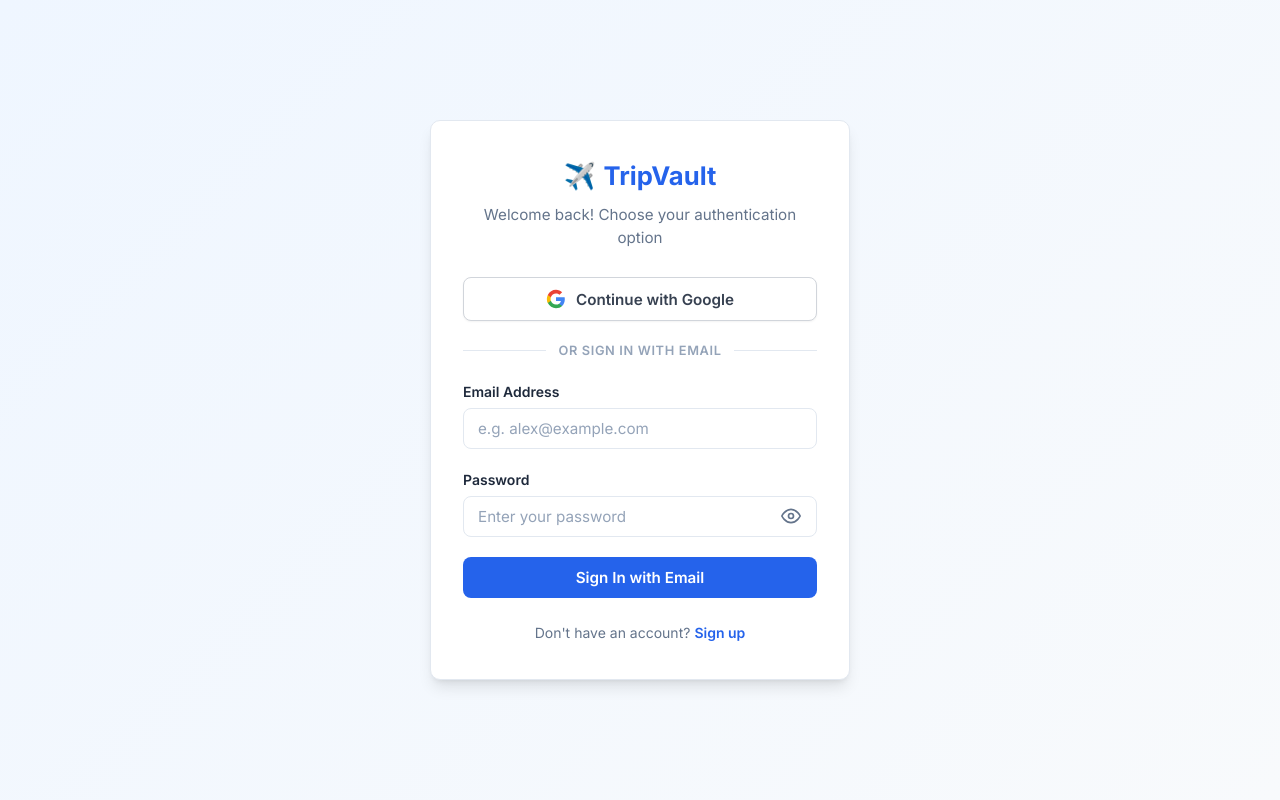
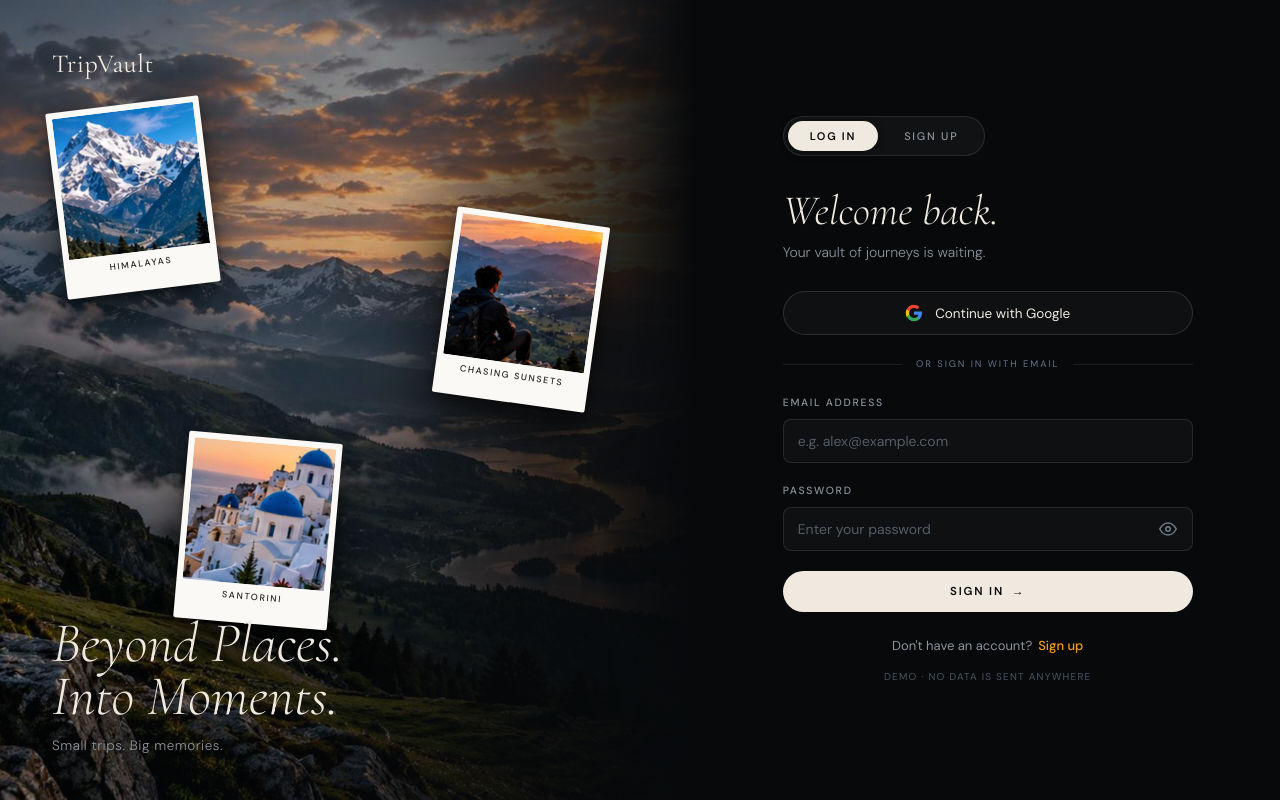
Before and after one commit to krish6587/tripvault, a React (Vite) app in the folder client/: page /login in a window 1280 px wide. Built offline with nearby package versions, Linux system fonts and the light colour scheme; no server answers.

Commit message:
refactor(login): implement luxury split-screen Login page with scenic polaroid preview

```diff
--- a/client/src/pages/Login.jsx
+++ b/client/src/pages/Login.jsx
@@ -1,9 +1,16 @@
 import React, { useState, useEffect } from 'react';
 import { Link, useNavigate } from 'react-router-dom';
+import { toast } from 'react-toastify';
 import api from '../api';
+import './Auth.css';
+
+import hero from '../assets/landing/hero.jpg';
+import p00 from '../assets/landing/p00.jpg';
+import p02 from '../assets/landing/p02.jpg';
+import p03 from '../assets/landing/p03.jpg';
 
 const GoogleIcon = () => (
-  <svg width="20" height="20" viewBox="0 0 24 24">
+  <svg width="18" height="18" viewBox="0 0 24 24">
     <path fill="#4285F4" d="M22.56 12.25c0-.78-.07-1.53-.2-2.25H12v4.26h5.92c-.26 1.37-1.04 2.53-2.21 3.31v2.77h3.57c2.08-1.92 3.28-4.74 3.28-8.09z" />
     <path fill="#34A853" d="M12 23c2.97 0 5.46-.98 7.28-2.66l-3.57-2.77c-.98.66-2.23 1.06-3.71 1.06-2.86 0-5.29-1.93-6.16-4.53H2.18v2.84C3.99 20.53 7.7 23 12 23z" />
     <path fill="#FBBC05" d="M5.84 14.09c-.22-.66-.35-1.36-.35-2.09s.13-1.43.35-2.09V7.06H2.18C1.43 8.55 1 10.22 1 12s.43 3.45 1.18 4.94l2.85-2.22.81-.63z" />
@@ -72,10 +79,13 @@
             const apiRes = await api.post('/auth/google', { credential: response.credential });
             if (apiRes.data.success && apiRes.data.token) {
               localStorage.setItem('token', apiRes.data.token);
+              toast.success(`Welcome back, ${apiRes.data.user?.name || 'Traveler'}!`);
               navigate('/dashboard');
             }
           } catch (err) {
-            setError(err.response?.data?.message || 'Google token verification failed on server.');
+            const msg = err.response?.data?.message || 'Google token verification failed on server.';
+            setError(msg);
+            toast.error(msg);
           } finally {
             setGoogleLoading(false);
           }
@@ -88,7 +98,9 @@
         }
       });
     } catch (err) {
-      setError('Google Sign-In error: ' + err.message);
+      const msg = 'Google Sign-In error: ' + err.message;
+      setError(msg);
+      toast.error(msg);
       setGoogleLoading(false);
     }
   };
@@ -99,13 +111,14 @@
 
     if (!email || !password) {
       setError('Please provide both email and password.');
+      toast.error('Please provide both email and password.');
       return;
     }
 
-    // Validate email format
     const emailRegex = /^[a-zA-Z0-9._%+-]+@[a-zA-Z0-9.-]+\.[a-zA-Z]{2,}$/;
     if (!emailRegex.test(email.trim())) {
       setError('Please enter a valid email address (e.g. alex@example.com).');
+      toast.error('Please enter a valid email address.');
       return;
     }
 
@@ -117,63 +130,103 @@
       });
 
       if (response.data.success && response.data.token) {
-        // Save JWT token in localStorage
         localStorage.setItem('token', response.data.token);
-        // Redirect to protected dashboard
+        toast.success(`Welcome back, ${response.data.user?.name || 'Traveler'}!`);
         navigate('/dashboard');
       }
     } catch (err) {
-      setError(err.response?.data?.message || 'Unable to connect to server. Please ensure the backend is running.');
+      const msg = err.response?.data?.message || 'Unable to connect to server. Please ensure the backend is running.';
+      setError(msg);
+      toast.error(msg);
     } finally {
       setLoading(false);
     }
   };
 
   return (
-    <div className="auth-container">
-      <div className="auth-card">
-        <div className="auth-header">
-          <div className="auth-brand">
-            <span>✈️</span> TripVault
-          </div>
-          <p className="auth-subtitle">Welcome back! Choose your authentication option</p>
+    <div className="auth-split-page">
+      {/* Left Visual Half */}
+      <div className="auth-split-visual" style={{ backgroundImage: `url(${hero})` }}>
+        <Link to="/" className="auth-visual-logo">
+          TripVault
+        </Link>
+
+        {/* 3 Floating Polaroids */}
+        <div className="auth-polaroids-layer">
+          <div className="auth-polaroid-card auth-pol-1">
+            <img src={p00} alt="Himalayas" />
+            <span>HIMALAYAS</span>
           </div>
 
+          <div className="auth-polaroid-card auth-pol-2">
+            <img src={p02} alt="Chasing Sunsets" />
+            <span>CHASING SUNSETS</span>
+          </div>
+
+          <div className="auth-polaroid-card auth-pol-3">
+            <img src={p03} alt="Santorini" />
+            <span>SANTORINI</span>
+          </div>
+        </div>
+
+        {/* Bottom Heading */}
+        <div className="auth-visual-bottom">
+          <h1 className="auth-visual-title">
+            Beyond Places.<br />Into Moments.
+          </h1>
+          <p className="auth-visual-sub">Small trips. Big memories.</p>
+        </div>
+      </div>
+
+      {/* Right Form Half */}
+      <div className="auth-split-form-panel">
+        <div className="auth-form-card">
+          {/* Top Pill Switcher */}
+          <div className="auth-nav-pills">
+            <Link to="/login" className="auth-nav-pill active">
+              Log In
+            </Link>
+            <Link to="/register" className="auth-nav-pill">
+              Sign Up
+            </Link>
+          </div>
+
+          <h2 className="auth-form-title">Welcome back.</h2>
+          <p className="auth-form-sub">Your vault of journeys is waiting.</p>
+
           {error && (
-          <div className="alert alert-error">
+            <div className="auth-alert-error">
               <span>⚠️</span>
               <span>{error}</span>
             </div>
           )}
 
-        {/* Auth Options Header Buttons */}
-        <div className="auth-options">
+          {/* Google Sign In */}
           <button
             type="button"
-            className="btn-google-auth"
+            className="auth-google-btn"
             onClick={handleGoogleAuth}
             disabled={googleLoading || loading}
           >
             <GoogleIcon />
-            {googleLoading ? 'Connecting to Google...' : 'Continue with Google'}
+            <span>{googleLoading ? 'Connecting to Google...' : 'Continue with Google'}</span>
           </button>
-        </div>
 
-        <div className="auth-divider">
+          <div className="auth-divider-line">
             <span>or sign in with email</span>
           </div>
 
-        {/* Email & Password Form */}
+          {/* Email / Password Form */}
           <form onSubmit={handleSubmit}>
-          <div className="form-group">
-            <label className="form-label" htmlFor="email">
+            <div className="auth-field-group">
+              <label className="auth-field-label" htmlFor="email">
                 Email Address
               </label>
               <input
                 type="email"
                 id="email"
                 name="email"
-              className="form-input"
+                className="auth-input"
                 placeholder="e.g. alex@example.com"
                 value={email}
                 onChange={handleChange}
@@ -182,16 +235,16 @@
               />
             </div>
 
-          <div className="form-group">
-            <label className="form-label" htmlFor="password">
+            <div className="auth-field-group">
+              <label className="auth-field-label" htmlFor="password">
                 Password
               </label>
-            <div className="password-input-wrapper">
+              <div className="auth-password-wrapper">
                 <input
                   type={showPassword ? 'text' : 'password'}
                   id="password"
                   name="password"
-                className="form-input"
+                  className="auth-input"
                   placeholder="Enter your password"
                   value={password}
                   onChange={handleChange}
@@ -200,19 +253,18 @@
                 />
                 <button
                   type="button"
-                className="password-toggle-btn"
+                  className="auth-eye-btn"
                   onClick={() => setShowPassword(!showPassword)}
                   aria-label={showPassword ? 'Hide password' : 'Show password'}
-                title={showPassword ? 'Hide password' : 'Show password'}
                   tabIndex={-1}
                 >
                   {showPassword ? (
-                  <svg width="20" height="20" viewBox="0 0 24 24" fill="none" stroke="currentColor" strokeWidth="2" strokeLinecap="round" strokeLinejoin="round">
+                    <svg width="18" height="18" viewBox="0 0 24 24" fill="none" stroke="currentColor" strokeWidth="2" strokeLinecap="round" strokeLinejoin="round">
                       <path d="M17.94 17.94A10.07 10.07 0 0 1 12 20c-7 0-11-8-11-8a18.45 18.45 0 0 1 5.06-5.94M9.9 4.24A9.12 9.12 0 0 1 12 4c7 0 11 8 11 8a18.5 18.5 0 0 1-2.16 3.19m-6.72-1.07a3 3 0 1 1-4.24-4.24" />
                       <line x1="1" y1="1" x2="23" y2="23" />
                     </svg>
                   ) : (
-                  <svg width="20" height="20" viewBox="0 0 24 24" fill="none" stroke="currentColor" strokeWidth="2" strokeLinecap="round" strokeLinejoin="round">
+                    <svg width="18" height="18" viewBox="0 0 24 24" fill="none" stroke="currentColor" strokeWidth="2" strokeLinecap="round" strokeLinejoin="round">
                       <path d="M1 12s4-8 11-8 11 8 11 8-4 8-11 8-11-8-11-8z" />
                       <circle cx="12" cy="12" r="3" />
                     </svg>
@@ -221,16 +273,20 @@
               </div>
             </div>
 
-          <button type="submit" className="btn btn-primary" disabled={loading || googleLoading}>
-            {loading ? 'Signing in...' : 'Sign In with Email'}
+            <button type="submit" className="auth-submit-btn" disabled={loading || googleLoading}>
+              <span>{loading ? 'Signing in...' : 'Sign In'}</span>
+              <span>→</span>
             </button>
           </form>
 
-        <div className="auth-footer">
+          <div className="auth-bottom-switch">
             Don't have an account?
-          <Link to="/register" className="auth-link">
-            Sign up
-          </Link>
+            <Link to="/register">Sign up</Link>
+          </div>
+
+          <div className="auth-demo-hint">
+            DEMO · no data is sent anywhere
+          </div>
         </div>
       </div>
     </div>
```
Lines whose indentation alone changed are shown as unchanged.
